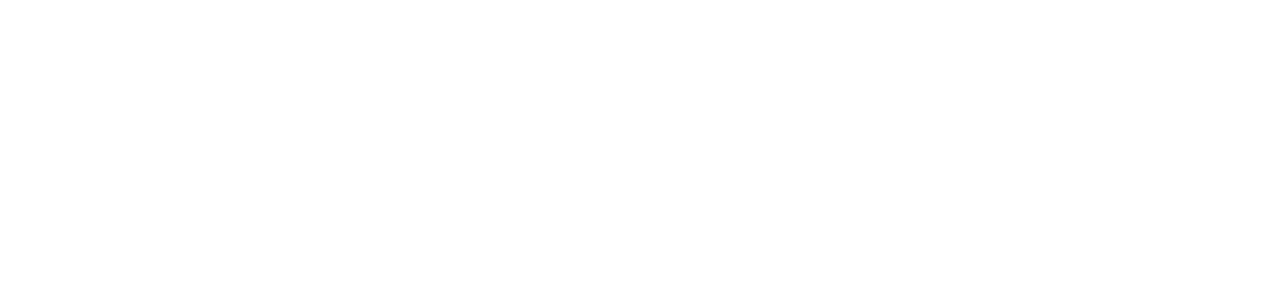
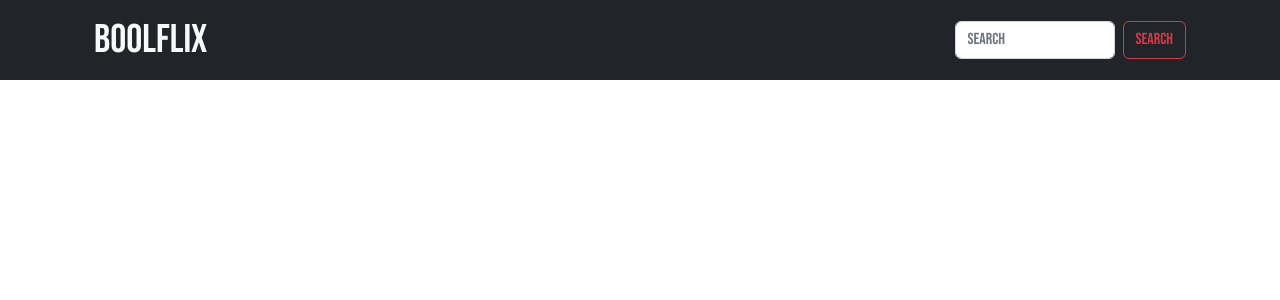
Before and after one commit to GiuliaGlave/vite-boolflix, a Vue app: page / in a window 1280 px wide. Shown: the top 300 px of the page. Built offline with nearby package versions, Linux system fonts and the light colour scheme.

Commit message:
layout header

```diff
--- a/src/components/AppHeader.vue
+++ b/src/components/AppHeader.vue
@@ -6,6 +6,48 @@
 };
 </script>
 
-<template></template>
+<template>
+  <header class="bg-dark">
+    <div class="container">
+      <nav class="navbar w-100">
+        <div class="container-fluid">
+          <a class="navbar-brand fs-1 text-light">BOOLFLIX</a>
+          <form
+            class="d-flex"
+            role="search"
+          >
+            <input
+              class="form-control me-2"
+              type="search"
+              placeholder="Search"
+              aria-label="Search"
+            />
+            <button
+              class="btn btn-outline-danger"
+              type="submit"
+            >
+              Search
+            </button>
+          </form>
+        </div>
+      </nav>
+    </div>
+  </header>
+</template>
 
-<style lang="scss" scoped></style>
+<style lang="scss" scoped>
+@import url("https://fonts.googleapis.com/css2?family=Bebas+Neue&display=swap");
+
+* {
+  font-family: "Bebas Neue", cursive;
+}
+header {
+  height: 5rem;
+  .container {
+    height: 100%;
+    display: flex;
+    justify-content: space-between;
+    align-items: center;
+  }
+}
+</style>
```
